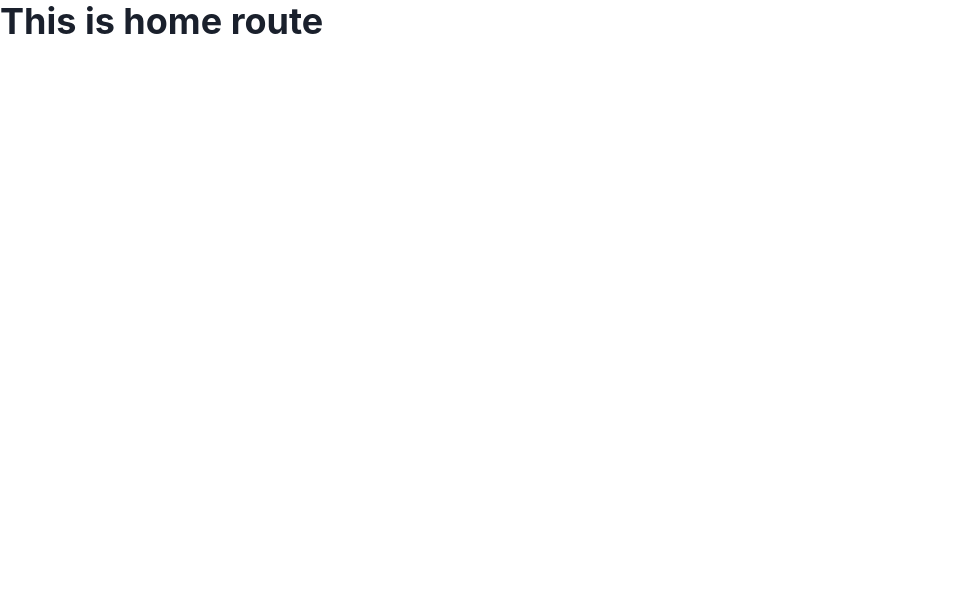
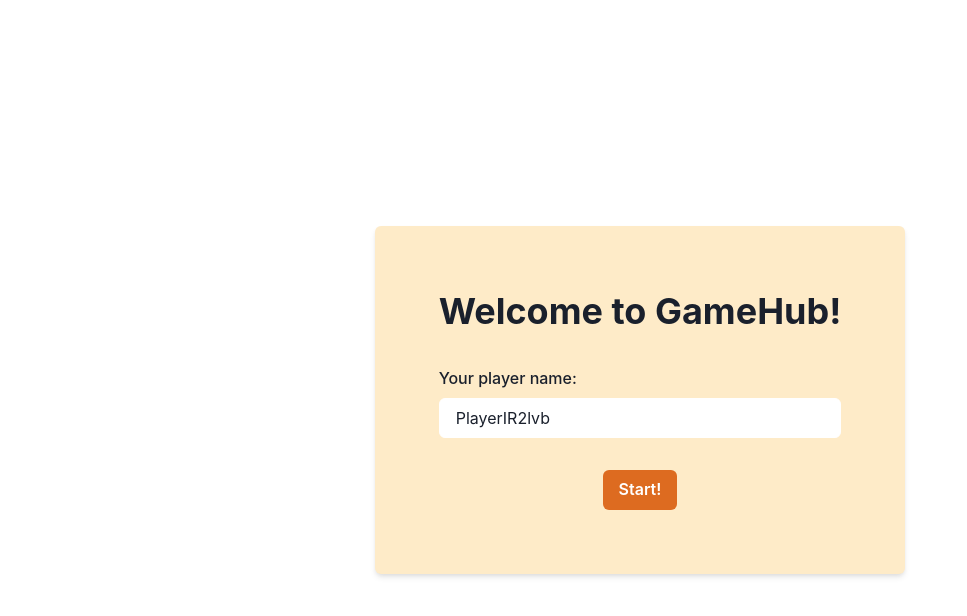
Before and after one commit to limgit/gamehub, a React (Create React App) app in the folder app/client/: page / in a window 1280 px wide. Shown: the top 616 px of the page, without its empty margins (0-967 px from the left). Built offline with nearby package versions, Linux system fonts and the light colour scheme.

Commit message:
Create home page

```diff
--- a/app/client/src/pages/index.tsx
+++ b/app/client/src/pages/index.tsx
@@ -1,9 +1,61 @@
 import React from 'react';
-import { Heading } from '@chakra-ui/react';
+import { useNavigate } from 'react-router-dom';
+import {
+  Button,
+  Center,
+  FormControl,
+  FormLabel,
+  Heading,
+  Input,
+  VStack,
+} from '@chakra-ui/react';
+
+import { KEY_USERNAME } from '@client/consts';
+import { getLocalValue, setLocalValue } from '@client/storage';
+
+function genRandomName(): string {
+  const alphabet = 'abcdefghijklmnopqrstuvwxyzABCDEFGHIJKLMNOPQRSTUVWXYZ0123456789';
+  const length = 6;
+  let name = 'Player';
+  for (let i = 0; i < length; i++) {
+    name += alphabet[Math.floor(Math.random() * alphabet.length)];
+  }
+  return name;
+}
 
 function Home() {
+  const navigate = useNavigate();
+  const username = getLocalValue<string>(KEY_USERNAME);
+  const [nameInput, setNameInput] = React.useState(username ?? genRandomName());
+
+  const onLoginClick = () => {
+    setLocalValue(KEY_USERNAME, nameInput);
+    navigate('/lobby');
+  }
+
   return (
-    <Heading>This is home route</Heading>
+    <Center h="100vh">
+      <VStack
+        spacing={8}
+        p={16}
+        boxShadow="md"
+        borderRadius="md"
+        bgColor="orange.100"
+      >
+        <Heading>Welcome to GameHub!</Heading>
+        <FormControl>
+          <FormLabel htmlFor="username">Your player name:</FormLabel>
+          <Input
+            id="username"
+            value={nameInput}
+            onChange={(e) => setNameInput(e.target.value)}
+            bgColor="white"
+            borderColor="white"
+          />
+        </FormControl>
+        <Button onClick={onLoginClick} colorScheme="orange">Start!</Button>
+      </VStack>
+    </Center>
   )
 }
 
```
